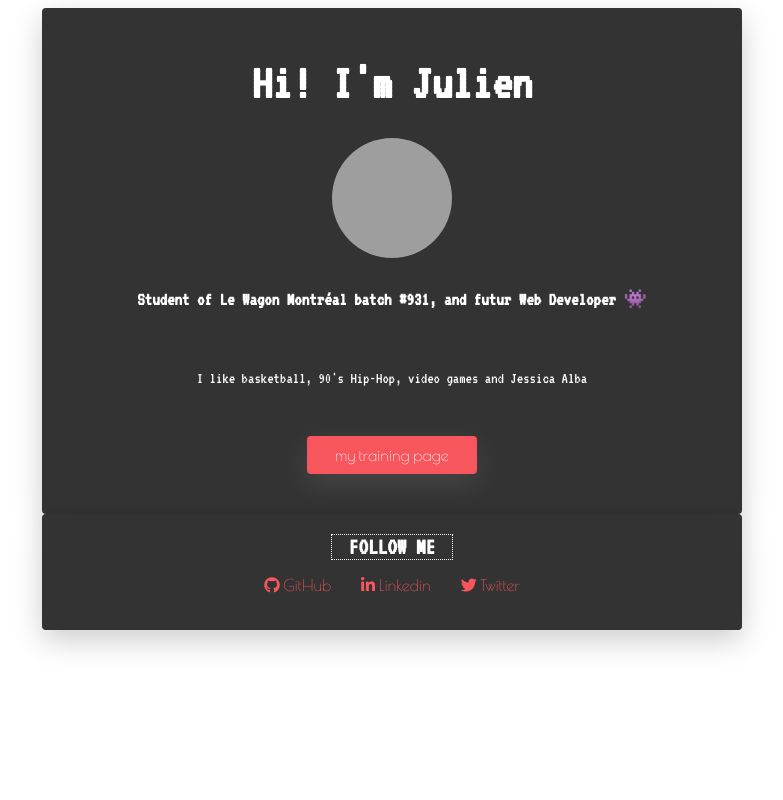
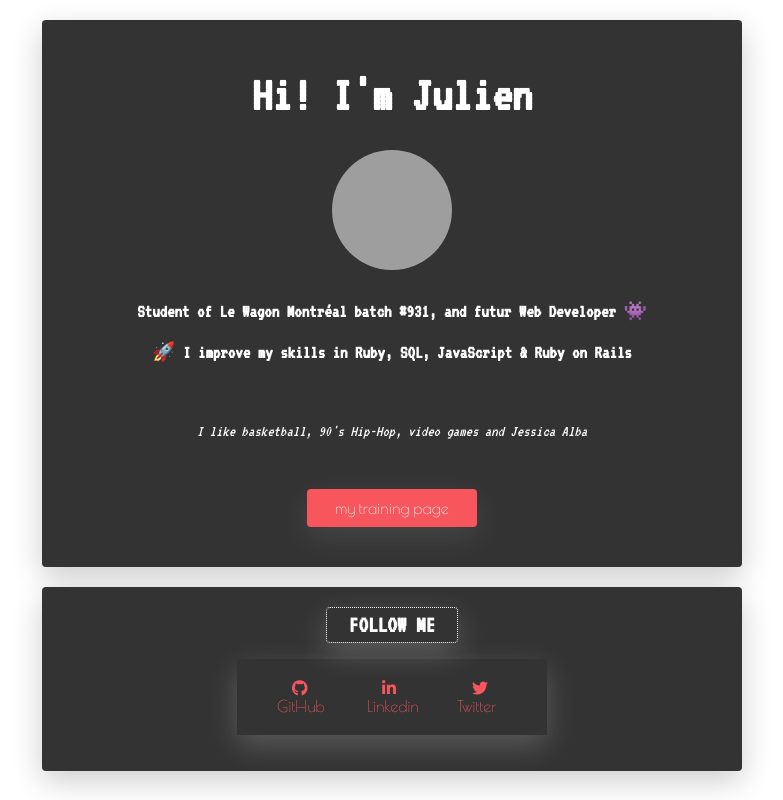
Before and after one commit to julienLeMee/profile, a plain HTML site: page index.html in a window 1280 px wide. Shown: the whole page, without its empty margins (248-1031 px from the left). Drawn offline with nearby package versions, Linux system fonts and the light colour scheme; grey boxes are pictures that could not be loaded.

Commit message:
make my profile prettier

```diff
--- a/index.html
+++ b/index.html
@@ -13,10 +13,11 @@
     <div class="card">
       <h1>Hi! I'm Julien </h1>
       <img src="images/B16ABD4E-0BD2-4DF1-9156-8EDDCC70851A.png" alt="My profil picture">
-      <h3>Student of Le Wagon Montréal batch #931, and futur Web Developer 👾</h3>
-      <p>I like basketball, 90's Hip-Hop, video games and Jessica Alba</p>
+      <h3>Student of Le Wagon Montréal batch #931, and futur Web Developer 👾 <br><br>
+       🚀 I improve my skills in Ruby, SQL, JavaScript & Ruby on Rails</h3>
+      <p><em> I like basketball, 90's Hip-Hop, video games and Jessica Alba </em></p>
 
-      <a class="jessica" href="https://julienlemee.github.io/myFirstPage/main.html">my training page</a>
+      <a class="training-page" href="https://julienlemee.github.io/myFirstPage/main.html">my training page</a>
     </div>
     <div class="card">
       <h2 class="follow">FOLLOW ME</h2>
--- a/style.css
+++ b/style.css
@@ -52,6 +52,7 @@
   background-color: #333;
   color: #fff;
   padding: 20px 20px;
+  margin: 20px auto;
   border-radius: 4px;
   box-shadow: 0 10px 30px rgba(0, 0, 0, 0.2);
 }
@@ -64,22 +65,31 @@
   display: flex;
 }
 
+.card ul li {
+  width: 50px;
+  padding: 20px;
+}
+
 .card ul a {
   padding: 15px;
 }
 
 .follow {
   border: 1px dotted #fff;
+  border-radius: 4px;
   width: 120px;
   margin: 0 auto;
+  padding: 5px;
+  box-shadow: 0 10px 30px rgba(255, 255, 255, 0.2);
 }
 
 .list-inline {
   display: inline-block;
   padding: 0px 20px;
+  box-shadow: 0 10px 30px rgba(255, 255, 255, 0.2);
 }
 
-.jessica {
+.training-page {
   display: flex;
   justify-content: center;
   background-color: #F7565D;
@@ -92,7 +102,7 @@
   margin: 20px auto;
 }
 
-.jessica:hover {
+.training-page:hover {
   background-color: #fff;
   color: #F7565D;
   transition: 0.3s ease-in-out;
```
